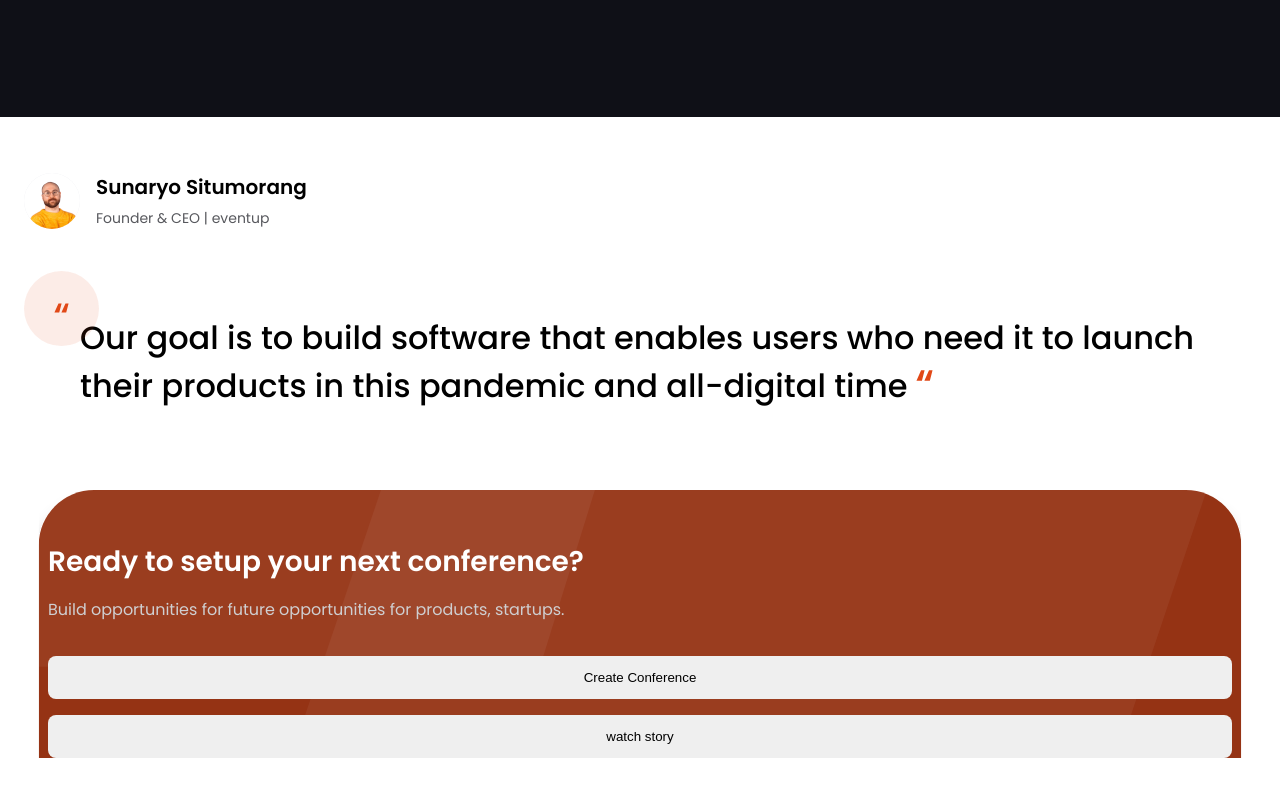
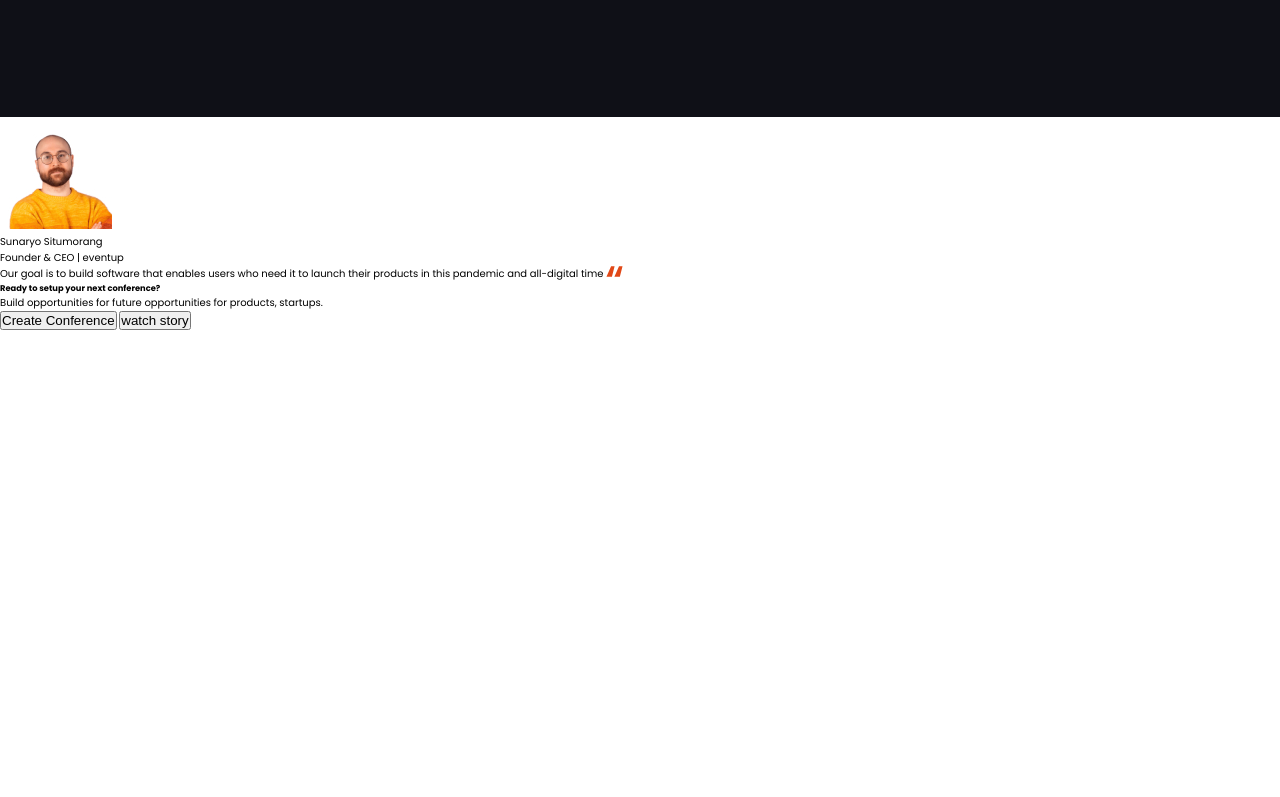
Before and after one commit to devendra-alt/event-up, a website: page index.html in a window 1280 px wide. Shown: the part 3564-4361 px from the top of the page. After the commit the page ends 3894 px from the top, so only its background shows below. Drawn offline with Linux system fonts and the light colour scheme.

Commit message:
Undone ceo section and setup section

```diff
--- a/assets/style/style.scss
+++ b/assets/style/style.scss
@@ -1,4 +1,3 @@
-/* stylelint-disable */
 @import url('https://fonts.googleapis.com/css2?family=Poppins:wght@400;500;600;700&display=swap');
 
 /* reset  */
@@ -142,84 +141,10 @@ header {
     row-gap: 1.6rem;
 
     .company-item {
-      // width: 14.6rem;
       height: 9.4rem;
       display: flex;
       justify-content: center;
       align-items: center;
-    }
-  }
-}
-
-#ceo-call-out {
-  padding: 5.6rem 0;
-
-  @include left-right-padding-mobile();
-  position: relative;
-
-  .ceo-profile {
-    & > img {
-      width: 5.6rem;
-      height: 5.6rem;
-      border-radius: 50%;
-      background-color: #ebecf1;
-      float: left;
-      margin-right: 1.6rem;
-    }
-
-    .ceo-details {
-      float: left;
-
-      & > p {
-        &:first-child {
-          font-weight: 600;
-          font-size: 2rem;
-          line-height: 2.8rem;
-        }
-
-        &:last-child {
-          font-weight: 400;
-          font-size: 1.4rem;
-          line-height: 2.6rem;
-          color: #57585d;
-          padding-top: 0.4rem;
-        }
-      }
-    }
-
-    &::after {
-      content: '';
-      display: block;
-      clear: both;
-    }
-  }
-
-  .ceo-message {
-    p {
-      font-weight: 500;
-      font-size: 3.2rem;
-      margin-top: 8.3rem;
-      margin-left: 5.6rem;
-
-      &::before {
-        position: absolute;
-        top: 15.4rem;
-        left: 2.4rem;
-        content: '';
-        background-image: url(/event-up/assets/images/quote.svg);
-        background-size: 1.47rem 1.606rem;
-        background-repeat: no-repeat;
-        background-position: center;
-        background-color: rgba(225, 72, 23, 0.1);
-        height: 7.5rem;
-        width: 7.5rem;
-        display: block;
-        border-radius: 10rem;
-      }
-      & > img {
-        display: inline;
-        margin-bottom: 1.6rem;
-      }
     }
   }
 }
@@ -332,7 +257,7 @@ header {
             &::before {
               content: '';
               display: inline-block;
-              background-image: url(/event-up/assets/images/tick-circle.svg);
+              background-image: url(/assets/images/tick-circle.svg);
               width: 2.4rem;
               height: 2.4rem;
             }
@@ -343,47 +268,6 @@ header {
   }
 }
 
-#setup-section {
-  @include left-right-padding-mobile();
-  padding-top: 2.4rem;
-  padding-bottom: 5.6rem;
-  .setup-card {
-    color: #fff;
-    // background-image: url(/event-up/assets/images/setup-bg.svg);
-    background-image: url(/assets/images/setup-bg.svg);
-    background-repeat: no-repeat;
-    background-size: cover;
-    @include left-right-padding-mobile();
-    & > h5 {
-      font-weight: 600;
-      font-size: 2.8rem;
-      line-height: 3.64rem;
-      padding-top: 5.4rem;
-    }
-    & > p {
-      padding-top: 1.6rem;
-      font-size: 1.6rem;
-      line-height: 2.8rem;
-      color: #cfcfd1;
-    }
-    .setup-btns {
-      padding-top: 3.2rem;
-      & > button {
-        display: block;
-        width: 100%;
-        padding: 14px 20px 14px 20px;
-        border-radius: 0.8rem;
-        border: none;
-        margin-bottom: 1.6rem;
-      }
-      .create-conference {
-      }
-    }
-  }
-}
-
-/* stylelint-enable */
-
 /* Page template B */
 
 /* Media Queries */
--- a/index.html
+++ b/index.html
@@ -186,14 +186,14 @@
       </ul>
     </section>
     <section id="ceo-call-out">
-      <div class="ceo-profile">
+      <div id="ceo-profile">
         <img src="assets/images/ceo.jpg" alt="ceo image" />
-        <div class="ceo-details">
+        <div id="ceo-details">
           <p>Sunaryo Situmorang</p>
           <p>Founder & CEO | eventup</p>
         </div>
       </div>
-      <div class="ceo-message">
+      <div id="ceo-message">
         <p>
           Our goal is to build software that enables users who need it to launch
           their products in this pandemic and all-digital time
```
Also changed, not shown: .github/workflows/linters.yml, assets/style/style.css, 1 other file.
